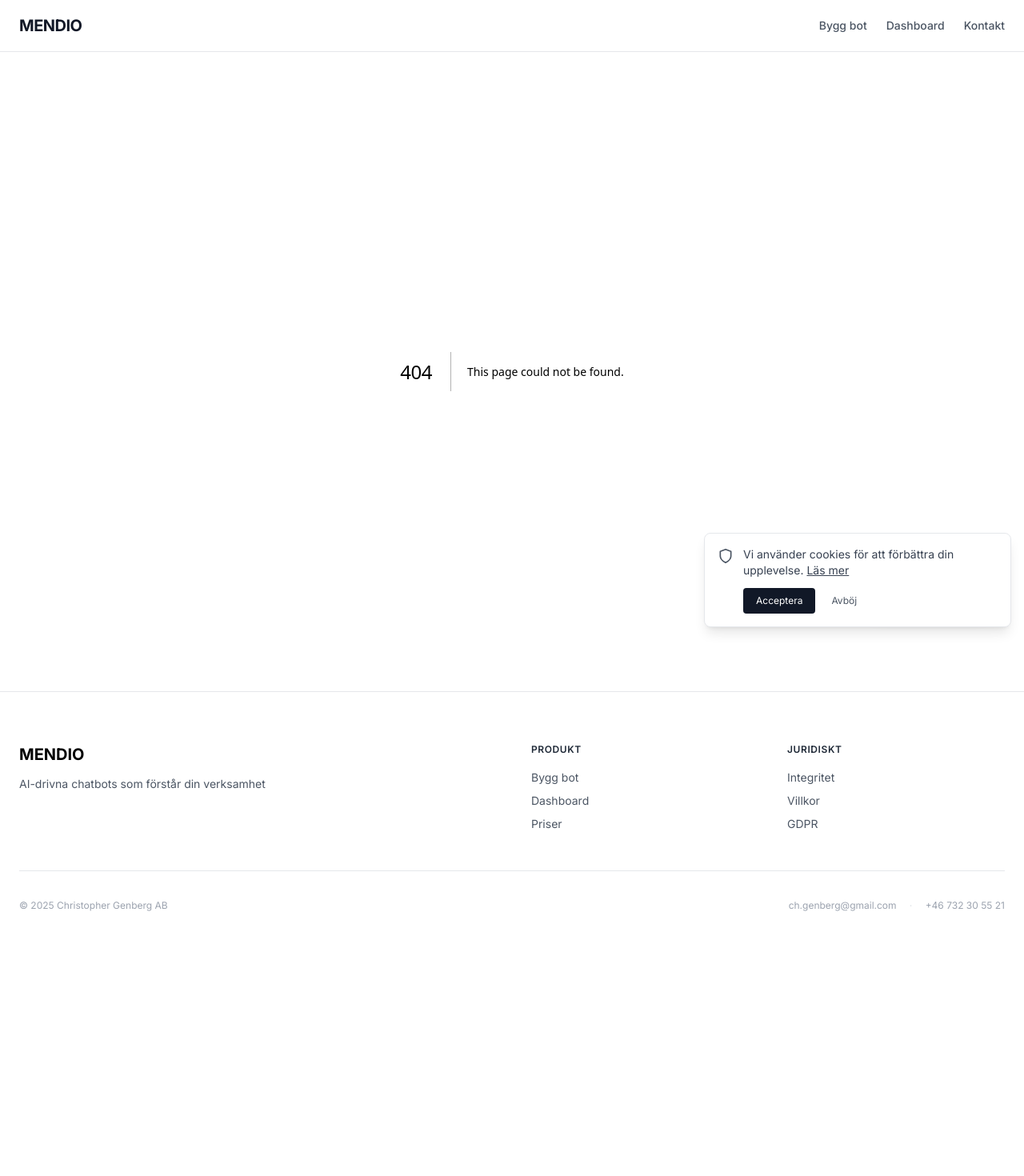
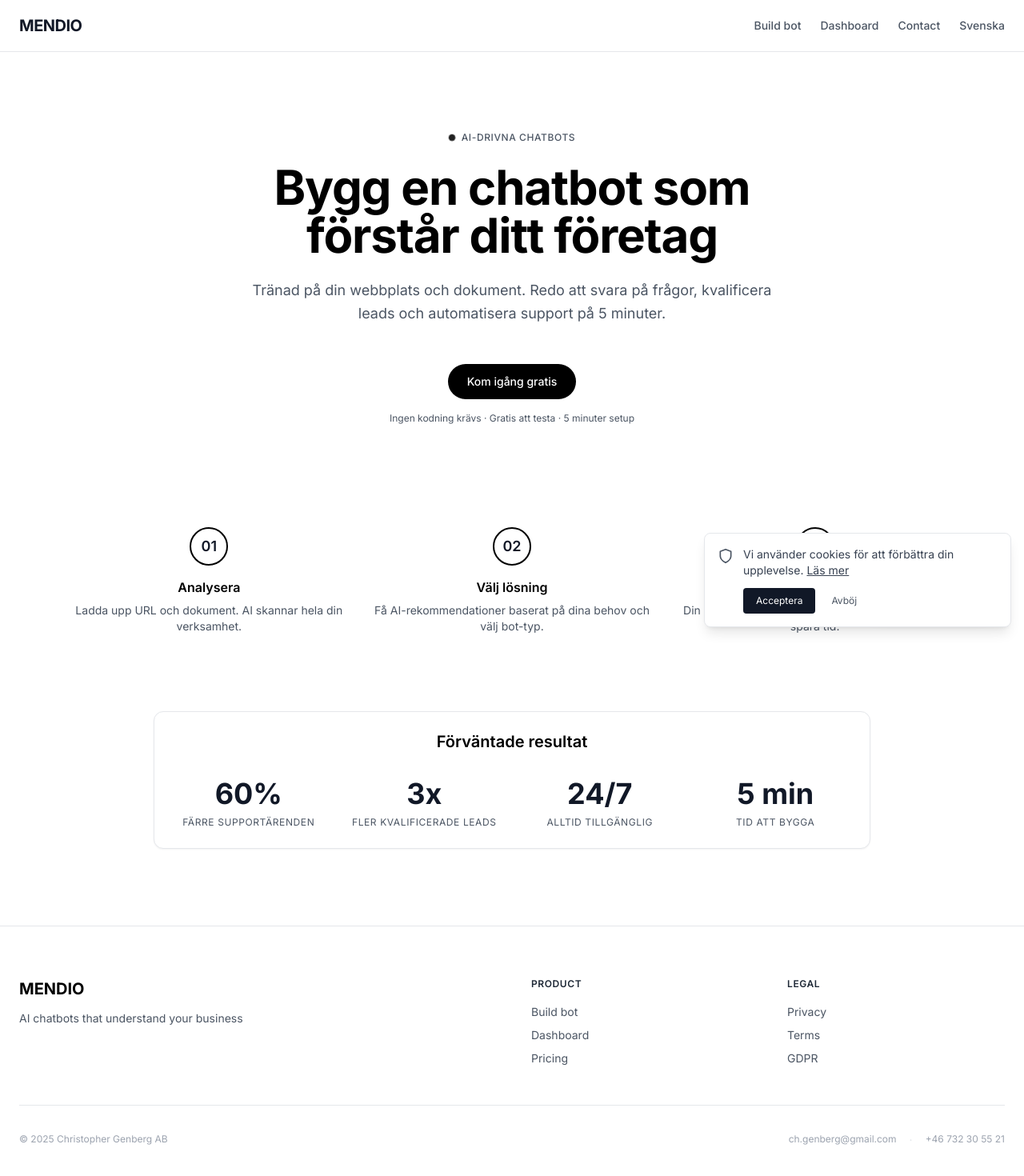
Before and after one commit to chgenberg/optero, a Next.js app: page /sv in a window 1280 px wide. Before the commit this address had no page. Shown: the top 1470 px of the page at 80% size. Before the commit the page ends 1206 px from the top, so only its background shows below. Built offline with nearby package versions, Linux system fonts and the light colour scheme.

Commit message:
feat(i18n): default English, Swedish at /sv, updated copy for header/footer/home

```diff
--- a/app/layout.tsx
+++ b/app/layout.tsx
@@ -7,20 +7,20 @@ import { LanguageProvider } from "@/contexts/LanguageContext";
 import FeedbackButton from "@/components/FeedbackButton";
 
 export const metadata: Metadata = {
-  title: "Mendio - Gör vardagen lättare med AI",
-  description: "Hitta AI-verktyg anpassade för ditt yrke. Spara 5-15 timmar varje vecka med smarta lösningar för din arbetsdag.",
-  keywords: ["AI-verktyg", "produktivitet", "automation", "arbetsverktyg", "AI för yrken"],
+  title: "Mendio - Build AI that understands your business",
+  description: "Train a chatbot on your website and documents. Automate support and qualify leads in minutes.",
+  keywords: ["AI", "chatbot", "automation", "support", "lead qualification"],
   authors: [{ name: "Mendio" }],
   openGraph: {
-    title: "Mendio - Gör vardagen lättare med AI",
-    description: "Hitta AI-verktyg anpassade för ditt yrke",
+    title: "Mendio - Build AI that understands your business",
+    description: "Train a chatbot on your website and documents",
     type: "website",
-    locale: "sv_SE",
+    locale: "en_US",
   },
   twitter: {
     card: "summary_large_image",
-    title: "Mendio - Gör vardagen lättare med AI",
-    description: "Hitta AI-verktyg anpassade för ditt yrke",
+    title: "Mendio - Build AI that understands your business",
+    description: "Train a chatbot on your website and documents",
   },
 };
 
@@ -30,7 +30,7 @@ export default function RootLayout({
   children: React.ReactNode;
 }>) {
   return (
-    <html lang="sv">
+    <html lang="en">
       <head>
         {/* Next.js genererar manifest från app/manifest.ts som /manifest.webmanifest */}
         <link rel="manifest" href="/manifest.webmanifest" />
--- a/app/page.tsx
+++ b/app/page.tsx
@@ -20,17 +20,17 @@ export default function Home() {
             <div className="inline-flex items-center gap-2 mb-6">
               <div className="w-2 h-2 bg-black rounded-full animate-pulse-dot" />
               <span className="text-xs font-medium text-[#4B5563] uppercase tracking-wider">
-                AI-drivna chatbots
+                AI-powered chatbots
               </span>
             </div>
 
             <h1 className="text-5xl md:text-6xl font-bold text-black mb-6 leading-tight">
-              Bygg en chatbot som<br />förstår ditt företag
+              Build a chatbot that<br />understands your business
             </h1>
 
             <p className="text-lg text-[#4B5563] mb-12 max-w-2xl mx-auto leading-relaxed">
-              Tränad på din webbplats och dokument. Redo att svara på frågor,
-              kvalificera leads och automatisera support på 5 minuter.
+              Trained on your website and documents. Ready to answer questions,
+              qualify leads and automate support in minutes.
             </p>
 
             <motion.button
@@ -39,21 +39,21 @@ export default function Home() {
               whileTap={{ scale: 0.98 }}
               className="btn-primary text-sm font-medium"
             >
-              Kom igång gratis
+              Get started free
             </motion.button>
 
             <p className="text-xs text-[#4B5563] mt-4">
-              Ingen kodning krävs · Gratis att testa · 5 minuter setup
+              No coding required · Free to try · 5 min setup
             </p>
           </motion.div>
         </div>
 
         {/* Three steps */}
         <div className="grid md:grid-cols-3 gap-8 mb-24">
-          {[
-            { num: "01", title: "Analysera", desc: "Ladda upp URL och dokument. AI skannar hela din verksamhet." },
-            { num: "02", title: "Välj lösning", desc: "Få AI-rekommendationer baserat på dina behov och välj bot-typ." },
-            { num: "03", title: "Lansera", desc: "Din bot är klar. Installera med en kodrad och börja spara tid." }
+            {[
+            { num: "01", title: "Analyze", desc: "Add URL and documents. AI scans your business." },
+            { num: "02", title: "Pick solution", desc: "Get AI recommendations and choose a bot type." },
+            { num: "03", title: "Launch", desc: "Install with one line of code and start saving time." }
           ].map((step, i) => (
             <motion.div
               key={i}
@@ -73,13 +73,13 @@ export default function Home() {
 
         {/* Results */}
         <div className="card max-w-4xl mx-auto text-center">
-          <h2 className="mb-8">Förväntade resultat</h2>
+          <h2 className="mb-8">Expected results</h2>
           <div className="grid md:grid-cols-4 gap-8">
             {[
-              { value: "60%", label: "Färre supportärenden" },
-              { value: "3x", label: "Fler kvalificerade leads" },
-              { value: "24/7", label: "Alltid tillgänglig" },
-              { value: "5 min", label: "Tid att bygga" }
+              { value: "60%", label: "Less support tickets" },
+              { value: "3x", label: "More qualified leads" },
+              { value: "24/7", label: "Always available" },
+              { value: "5 min", label: "Time to build" }
             ].map((stat, i) => (
               <div key={i}>
                 <div className="text-4xl font-bold mb-2">{stat.value}</div>
--- /dev/null
+++ b/app/sv/page.tsx
@@ -0,0 +1,71 @@
+"use client";
+
+import { useRouter } from "next/navigation";
+import { motion } from "framer-motion";
+
+export default function HomeSV() {
+  const router = useRouter();
+
+  return (
+    <main className="min-h-screen bg-white">
+      <div className="max-w-6xl mx-auto px-6 py-24">
+        <div className="text-center mb-32">
+          <motion.div initial={{ opacity: 0, y: 20 }} animate={{ opacity: 1, y: 0 }} transition={{ duration: 0.5 }}>
+            <div className="inline-flex items-center gap-2 mb-6">
+              <div className="w-2 h-2 bg-black rounded-full animate-pulse-dot" />
+              <span className="text-xs font-medium text-[#4B5563] uppercase tracking-wider">AI-drivna chatbots</span>
+            </div>
+
+            <h1 className="text-5xl md:text-6xl font-bold text-black mb-6 leading-tight">
+              Bygg en chatbot som<br />förstår ditt företag
+            </h1>
+
+            <p className="text-lg text-[#4B5563] mb-12 max-w-2xl mx-auto leading-relaxed">
+              Tränad på din webbplats och dokument. Redo att svara på frågor,
+              kvalificera leads och automatisera support på 5 minuter.
+            </p>
+
+            <motion.button onClick={() => router.push('/business/bot-builder')} whileHover={{ scale: 1.02 }} whileTap={{ scale: 0.98 }} className="btn-primary text-sm font-medium">
+              Kom igång gratis
+            </motion.button>
+
+            <p className="text-xs text-[#4B5563] mt-4">Ingen kodning krävs · Gratis att testa · 5 minuter setup</p>
+          </motion.div>
+        </div>
+
+        <div className="grid md:grid-cols-3 gap-8 mb-24">
+          {[
+            { num: "01", title: "Analysera", desc: "Ladda upp URL och dokument. AI skannar hela din verksamhet." },
+            { num: "02", title: "Välj lösning", desc: "Få AI-rekommendationer baserat på dina behov och välj bot-typ." },
+            { num: "03", title: "Lansera", desc: "Din bot är klar. Installera med en kodrad och börja spara tid." }
+          ].map((step, i) => (
+            <motion.div key={i} initial={{ opacity: 0, y: 20 }} animate={{ opacity: 1, y: 0 }} transition={{ duration: 0.5, delay: i * 0.1 }} className="text-center">
+              <div className="w-12 h-12 border-2 border-black rounded-full mx-auto mb-4 flex items-center justify-center">
+                <span className="text-lg font-semibold">{step.num}</span>
+              </div>
+              <h3 className="mb-2">{step.title}</h3>
+              <p className="text-sm text-[#4B5563]">{step.desc}</p>
+            </motion.div>
+          ))}
+        </div>
+
+        <div className="card max-w-4xl mx-auto text-center">
+          <h2 className="mb-8">Förväntade resultat</h2>
+          <div className="grid md:grid-cols-4 gap-8">
+            {[
+              { value: "60%", label: "Färre supportärenden" },
+              { value: "3x", label: "Fler kvalificerade leads" },
+              { value: "24/7", label: "Alltid tillgänglig" },
+              { value: "5 min", label: "Tid att bygga" }
+            ].map((stat, i) => (
+              <div key={i}>
+                <div className="text-4xl font-bold mb-2">{stat.value}</div>
+                <p className="text-xs text-[#4B5563] uppercase tracking-wider">{stat.label}</p>
+              </div>
+            ))}
+          </div>
+        </div>
+      </div>
+    </main>
+  );
+}
--- a/components/Footer.tsx
+++ b/components/Footer.tsx
@@ -11,19 +11,19 @@ export default function Footer() {
           <div className="md:col-span-2">
             <h2 className="font-bold text-xl mb-3">MENDIO</h2>
             <p className="text-sm text-[#4B5563] leading-relaxed max-w-sm">
-              AI-drivna chatbots som förstår din verksamhet
+              AI chatbots that understand your business
             </p>
           </div>
 
           {/* Product */}
           <div>
             <h3 className="text-xs font-semibold text-[#1F2937] uppercase tracking-wider mb-4">
-              Produkt
+              Product
             </h3>
             <ul className="space-y-2">
               <li>
                 <Link href="/business/bot-builder" className="text-sm text-[#4B5563] hover:text-black transition-colors">
-                  Bygg bot
+                  Build bot
                 </Link>
               </li>
               <li>
@@ -33,7 +33,7 @@ export default function Footer() {
               </li>
               <li>
                 <Link href="/pricing" className="text-sm text-[#4B5563] hover:text-black transition-colors">
-                  Priser
+                  Pricing
                 </Link>
               </li>
             </ul>
@@ -42,17 +42,17 @@ export default function Footer() {
           {/* Legal */}
           <div>
             <h3 className="text-xs font-semibold text-[#1F2937] uppercase tracking-wider mb-4">
-              Juridiskt
+              Legal
             </h3>
             <ul className="space-y-2">
               <li>
                 <Link href="/integritetspolicy" className="text-sm text-[#4B5563] hover:text-black transition-colors">
-                  Integritet
+                  Privacy
                 </Link>
               </li>
               <li>
                 <Link href="/anvandarvillkor" className="text-sm text-[#4B5563] hover:text-black transition-colors">
-                  Villkor
+                  Terms
                 </Link>
               </li>
               <li>
--- a/components/Header.tsx
+++ b/components/Header.tsx
@@ -18,7 +18,7 @@ export default function Header() {
               href="/business/bot-builder"
               className="text-sm font-medium text-[#4B5563] hover:text-black transition-colors"
             >
-              Bygg bot
+              Build bot
             </a>
             <a
               href="/dashboard"
@@ -30,7 +30,13 @@ export default function Header() {
               href="/kontakt"
               className="text-sm font-medium text-[#4B5563] hover:text-black transition-colors"
             >
-              Kontakt
+              Contact
+            </a>
+            <a
+              href="/sv"
+              className="text-sm font-medium text-[#4B5563] hover:text-black transition-colors"
+            >
+              Svenska
             </a>
           </nav>
         </div>
--- a/lib/i18n.ts
+++ b/lib/i18n.ts
@@ -14,8 +14,8 @@ const translations = {
   de,
 };
 
-export function getTranslations(locale: Locale = 'sv') {
-  return translations[locale] || translations.sv;
+export function getTranslations(locale: Locale = 'en') {
+  return translations[locale] || translations.en;
 }
 
 export function getNestedTranslation(obj: any, path: string, params?: Record<string, string>): string {
--- a/next-i18next.config.js
+++ b/next-i18next.config.js
@@ -1,7 +1,7 @@
 module.exports = {
   i18n: {
-    defaultLocale: 'sv',
-    locales: ['sv', 'en', 'es', 'fr'],
+    defaultLocale: 'en',
+    locales: ['en', 'sv', 'es', 'fr'],
     localeDetection: true,
   },
   localePath: typeof window === 'undefined'
```
